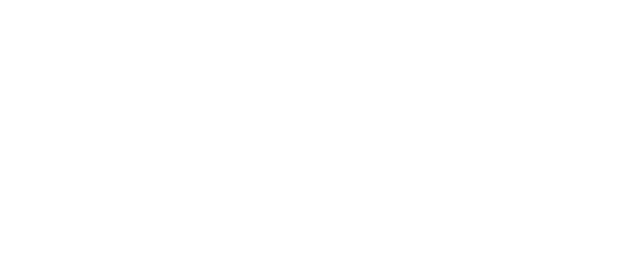
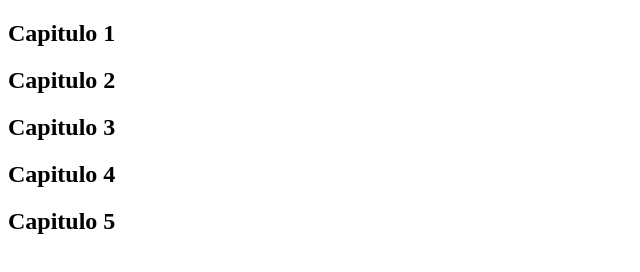
Before and after one commit to AnaClaraLPenachio/conexao2025, a plain HTML site: page sobre.html in a window 1280 px wide. Shown: the whole page, without its empty margins (0-640 px from the left). Drawn offline with Linux system fonts and the light colour scheme.

Commit message:
capitulos

```diff
--- a/sobre.html
+++ b/sobre.html
@@ -12,6 +12,8 @@
 
 </body>
 </html>
-<h2>
-
-</h2>
+<h2>Capitulo 1</h2>
+<h2>Capitulo 2</h2>
+<h2>Capitulo 3</h2>
+<h2>Capitulo 4</h2>
+<h2>Capitulo 5</h2>
```
